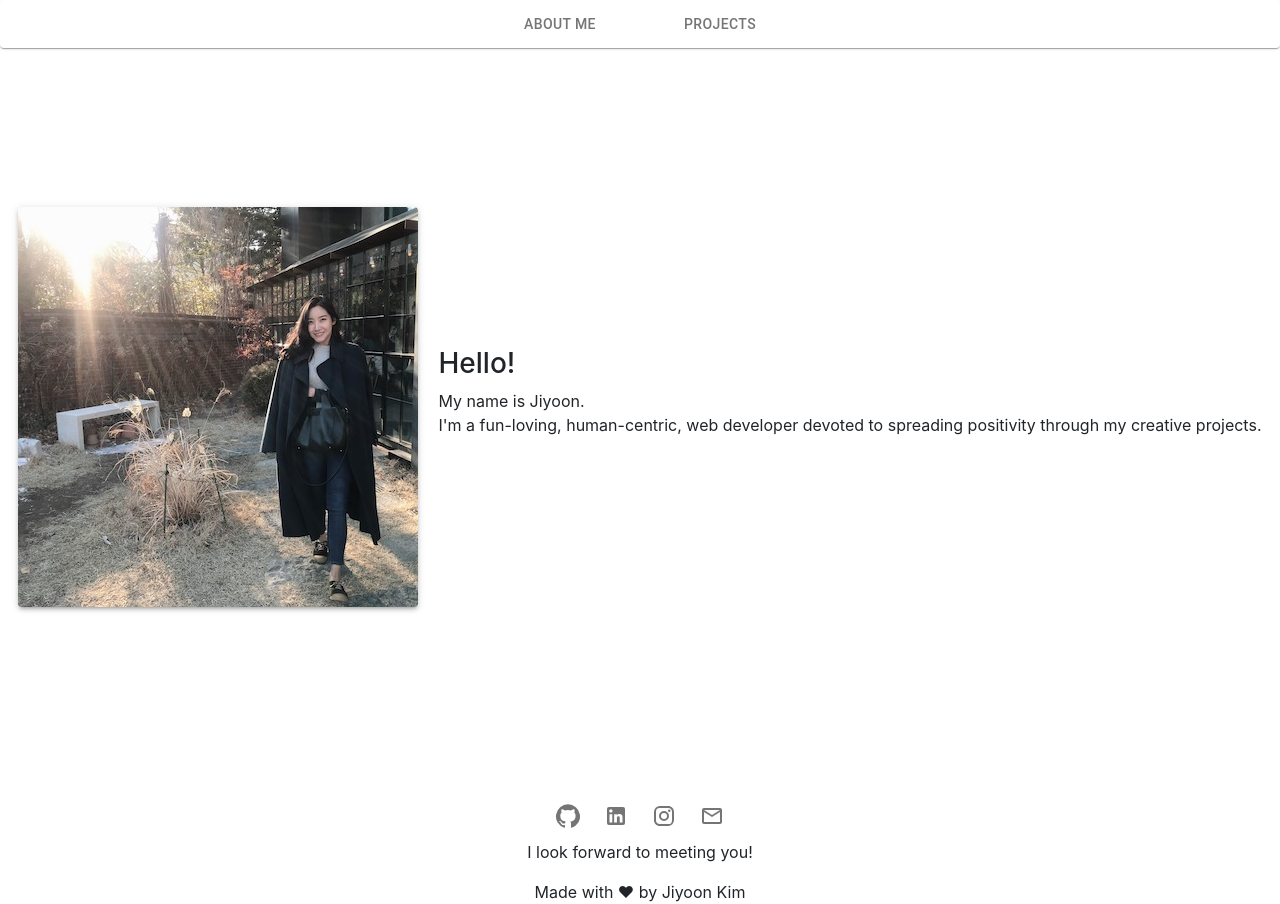
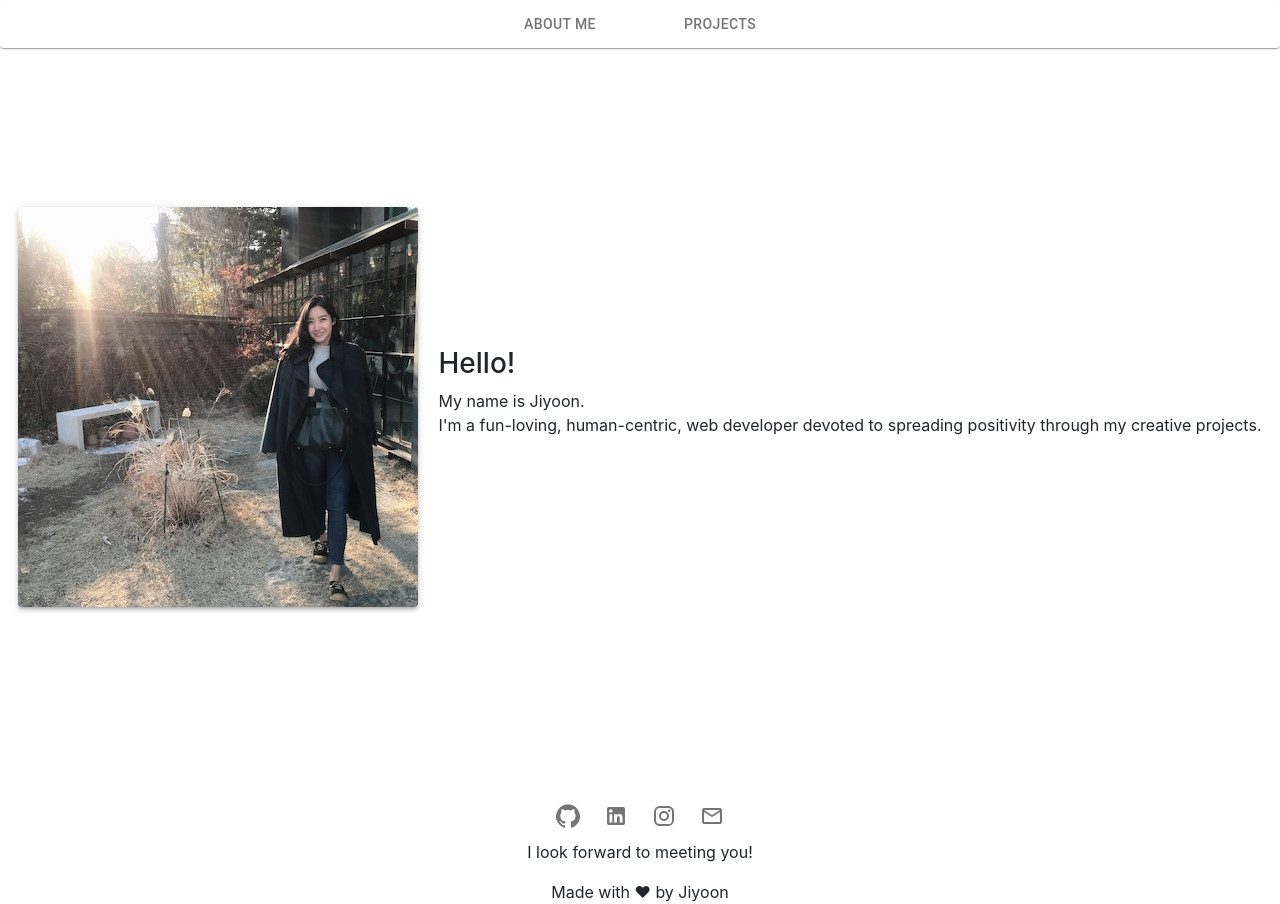
Before and after one commit to jiyoon9886/react-portfolio, a React (Create React App) app: page / in a window 1280 px wide. Built offline with nearby package versions, Linux system fonts and the light colour scheme.

Commit message:
modified text

```diff
--- a/src/components/Footer.js
+++ b/src/components/Footer.js
@@ -7,7 +7,7 @@ function Footer() {
 	return (
 
 
-		<footer style={{ textAlign: "center" }}>Made with ♥ by Jiyoon Kim</footer>
+		<footer style={{ textAlign: "center" }}> Made with ♥ by Jiyoon</footer>
 
 
 
```
